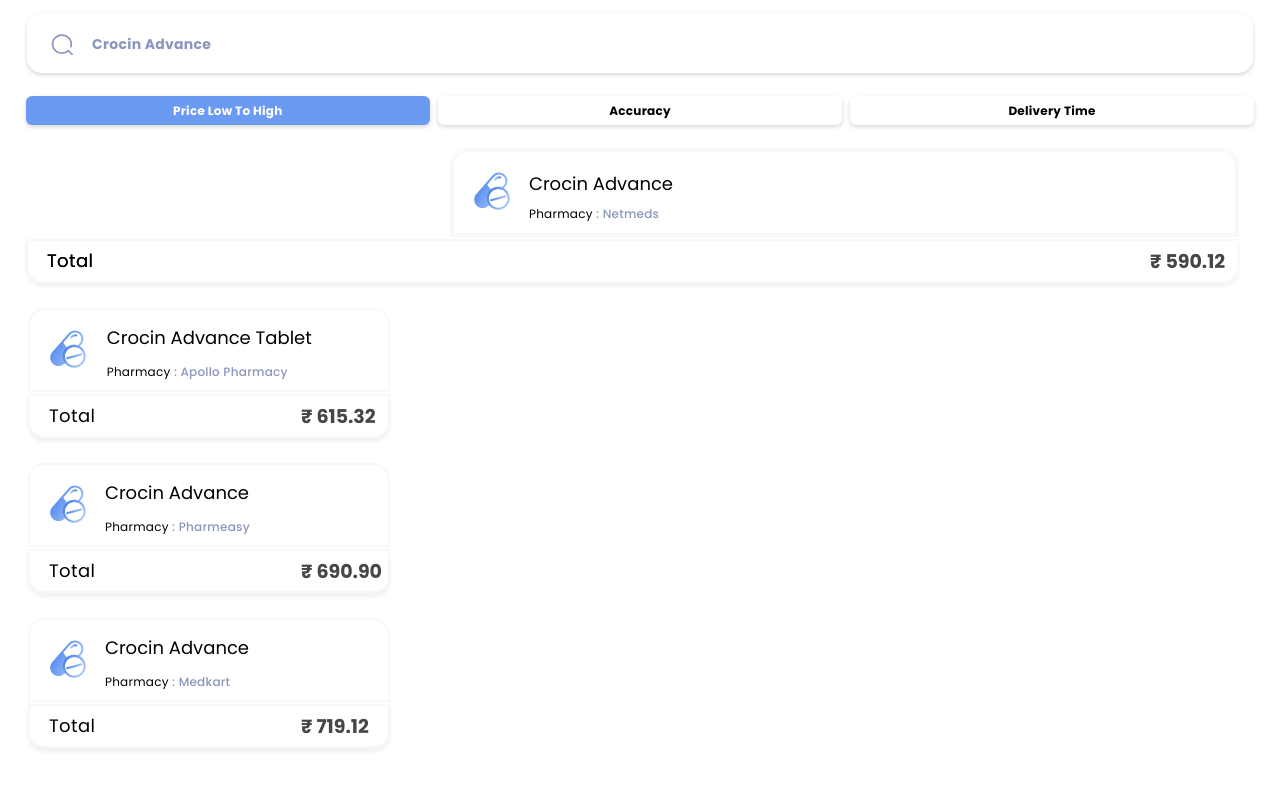
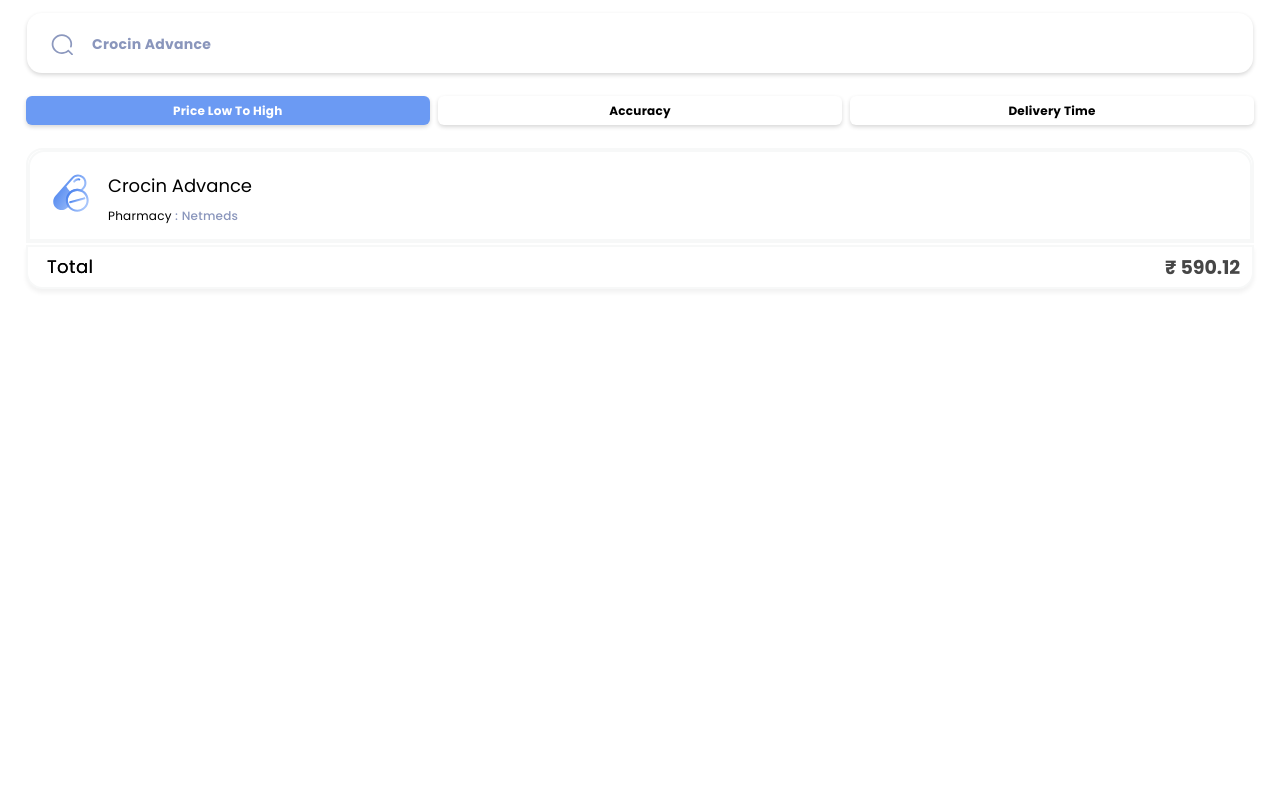
Before and after one commit to shutupfaezan/Medicomp, a website built with Parcel: page mobile-results.html in a window 1280 px wide. Shown: the part 76-864 px from the top of the page. After the commit the page ends 800 px from the top, so only its background shows below. Built offline with nearby package versions, Linux system fonts and the light colour scheme; a web font is replaced by a local one.

Commit message:
results page changes

```diff
--- a/mobile-results.css
+++ b/mobile-results.css
@@ -414,7 +414,7 @@
   border: 2px solid var(--stroke);
   box-sizing: border-box;
   align-items: flex-start;
-  margin-left: -361px;
+  /* margin-left: -361px; */
 }
 .product-item {
   align-self: stretch;
--- a/mobile-results.html
+++ b/mobile-results.html
@@ -68,50 +68,13 @@
           <a class="delivery-time mx-auto">Delivery Time</a>
         </div>
       </nav>
-      <section class="product-item-parent">
+      <section class="product-item-parent p-0">
         <div class="product-item">
-          <div class="product-item-inner">
-            <div class="frame-parent7">
-              <div class="image-container">
-                <div class="image4"></div>
-                <div class="image5"></div>
-              </div>
-              <div class="image-parent1">
-                <div class="image6"></div>
-                <div class="image7"></div>
-              </div>
-              <div class="image-wrapper">
-                <div class="image8"></div>
-              </div>
-              <div class="background"></div>
-            </div>
-          </div>
           <div class="rectangle-parent12">
             <div class="frame-child17"></div>
             <div class="frame-wrapper6" id="groupContainer">
-              <div class="capsule-pill-parent">
-                <img
-                  class="capsule-pill1"
-                  alt=""
-                  src="./public/capsule--pill1.svg"
-                />
-
-                <div class="pharmacy-apollo-container">
-                  <span>Pharmacy</span>
-                  <span class="apollo-pharmacy"> : Apollo Pharmacy</span>
-                </div>
-                <div class="background1"></div>
-                <div class="trip-to-milan">Crocin Advance</div>
-                <img class="image-icon1" alt="" src="./public/image@2x.png" />
-
-                <div class="frame-child18"></div>
-                <img
-                  class="capsule-pill2"
-                  loading="lazy"
-                  alt=""
-                  src="./public/capsule--pill1.svg"
-                />
-
+              <div class="capsule-pill-parent p-3">
+                <img class="capsule-pill2" loading="lazy" alt="" src="./public/capsule--pill1.svg"/>
                 <div class="trip-to-milan-parent">
                   <div class="trip-to-milan1">Crocin Advance</div>
                   <div class="pharmacy-netmeds-container">
@@ -134,123 +97,6 @@
           <b class="b1">₹ 590.12</b>
         </div>
       </section>
-      <div class="image9"></div>
-      <div class="image10"></div>
-      <section class="image-grid">
-        <div class="frame-parent8">
-          <div class="rectangle-parent14">
-            <div class="frame-child20"></div>
-            <div class="frame-wrapper8">
-              <div class="capsule-pill-group">
-                <img
-                  class="capsule-pill3"
-                  loading="lazy"
-                  alt=""
-                  src="./public/capsule--pill1.svg"
-                />
-
-                <div class="pharmacy-apollo-container1">
-                  <span>Pharmacy</span>
-                  <span class="apollo-pharmacy1"> : Apollo Pharmacy</span>
-                </div>
-                <div class="background2"></div>
-              </div>
-            </div>
-            <div class="trip-to-milan2">Crocin Advance Tablet</div>
-          </div>
-          <div class="rectangle-parent15">
-            <div class="frame-child21"></div>
-            <div class="total-wrapper">
-              <div class="total3">Total</div>
-            </div>
-            <b class="b2">₹ 615.32</b>
-          </div>
-        </div>
-      </section>
-      <div class="image11"></div>
-      <div class="image12"></div>
-      <section class="image-grid1">
-        <div class="frame-parent9">
-          <div class="rectangle-parent16">
-            <div class="frame-child22"></div>
-            <div class="frame-wrapper9">
-              <div class="capsule-pill-container">
-                <img
-                  class="capsule-pill4"
-                  loading="lazy"
-                  alt=""
-                  src="./public/capsule--pill1.svg"
-                />
-
-                <div class="pharmacy-pharmeasy-container">
-                  <span>Pharmacy</span>
-                  <span class="pharmeasy"> : Pharmeasy</span>
-                </div>
-                <div class="background3"></div>
-              </div>
-            </div>
-            <div class="trip-to-milan3">Crocin Advance</div>
-          </div>
-          <div class="rectangle-parent17">
-            <div class="frame-child23"></div>
-            <div class="total-frame">
-              <div class="total4">Total</div>
-            </div>
-            <b class="b3">₹ 690.90</b>
-          </div>
-        </div>
-      </section>
-      <div class="image13"></div>
-      <div class="image14"></div>
-      <section class="image-grid2">
-        <div class="frame-parent10">
-          <div class="rectangle-parent18">
-            <div class="frame-child24"></div>
-            <div class="frame-wrapper10">
-              <div class="capsule-pill-parent1">
-                <img
-                  class="capsule-pill5"
-                  loading="lazy"
-                  alt=""
-                  src="./public/capsule--pill1.svg"
-                />
-
-                <div class="pharmacy-medkart-container">
-                  <span>Pharmacy</span>
-                  <span class="medkart"> : Medkart</span>
-                </div>
-                <div class="background4"></div>
-              </div>
-            </div>
-            <div class="trip-to-milan4">Crocin Advance</div>
-          </div>
-          <div class="rectangle-parent19">
-            <div class="frame-child25"></div>
-            <div class="total-wrapper1">
-              <div class="total5">Total</div>
-            </div>
-            <b class="b4">₹ 719.12</b>
-          </div>
-        </div>
-      </section>
-      <div class="home-indicator6">
-        <div class="container4"></div>
-        <div class="indicator4"></div>
-      </div>
-      <div class="status-bar-02-transparent2">
-        <div class="status-bar-time-01-default2">
-          <div class="div21">09:41</div>
-        </div>
-        <img class="battery-icon2" alt="" src="./public/battery.svg" />
-
-        <img class="wifi-icon8" alt="" src="./public/wifi.svg" />
-
-        <img
-          class="mobile-signal-icon2"
-          alt=""
-          src="./public/mobile-signal.svg"
-        />
-      </div>
     </div>
 
     <script>
```
